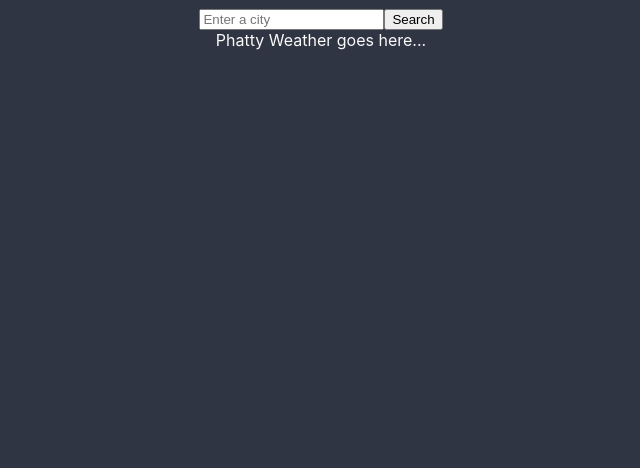
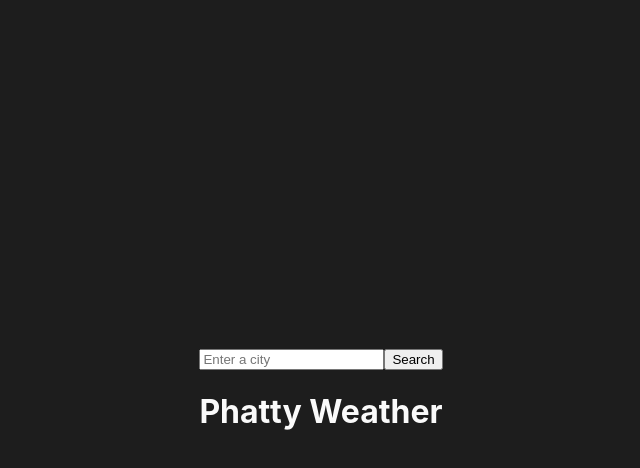
Before and after one commit to iPhatty/phatty-weather, a React app: page / in a window 1280 px wide. Shown: the top 468 px of the page, without its empty margins (319-959 px from the left). Built offline with nearby package versions, Linux system fonts and the light colour scheme; no server answers.

Commit message:
center components

```diff
--- a/src/components/searchResult.js
+++ b/src/components/searchResult.js
@@ -8,12 +8,15 @@ const SearchResult = props => {
       <div>
         <h2>{name}</h2>
         <h3>{weather[0].main}</h3>
-        <h3>Temp: {main.temp}&deg;C</h3>
+        <h3>
+          Temp: {Math.round(main.temp)}
+          &deg;C
+        </h3>
         <h3>Humidity: {main.humidity}%</h3>
       </div>
     );
   }
-  return <div>Phatty Weather goes here...</div>;
+  return <h1>Phatty Weather</h1>;
 };
 
 function mapStateToProps(state) {
--- a/src/styling/App.css
+++ b/src/styling/App.css
@@ -1,7 +1,9 @@
 .app-container {
-  width: 600px;
+  max-width: 375px;
+  height: 100vh;
   margin: 0 auto;
   display: flex;
   flex-direction: column;
+  justify-content: center;
   align-items: center;
 }
--- a/src/styling/index.css
+++ b/src/styling/index.css
@@ -4,7 +4,8 @@ html {
 }
 
 body {
-  background-color: #2f3542;
+  margin: 0;
+  background-color: #1d1d1d;
   color: #fafafa;
   max-width: 1800px;
 }
```
